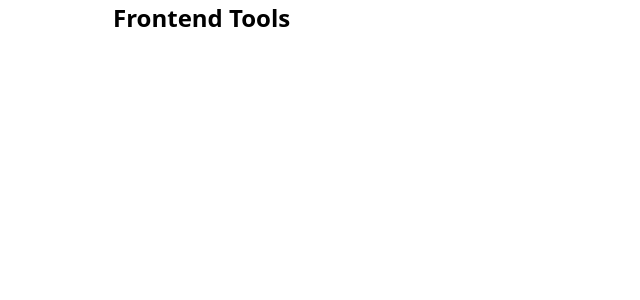
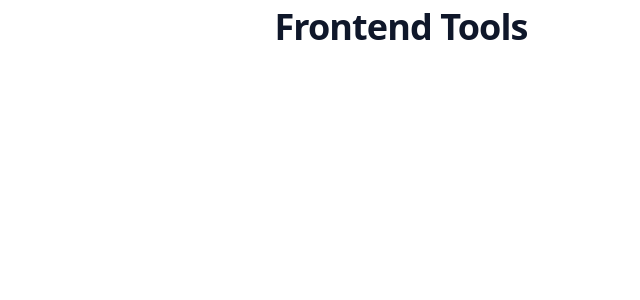
Before and after one commit to faustinozanetto/frontend-tools, a Next.js app: page / in a window 1280 px wide. Shown: the top 300 px of the page, without its empty margins (239-879 px from the left). Built offline with nearby package versions, Linux system fonts and the light colour scheme.

Commit message:
Modified layout and added document page file.

```diff
--- a/src/modules/layout/components/layout.tsx
+++ b/src/modules/layout/components/layout.tsx
@@ -12,11 +12,11 @@ const Layout: React.FC<ILayoutProps> = (props) => {
   const { children, headProps } = props;
 
   return (
-    <div className="flex flex-col min-h-screen overflow-hidden subpixel-antialiased transition-all">
+    <div className="absolute z-20 top-0 inset-x-0 flex justify-center overflow-hidden">
       {/* SEO Head */}
       <LayoutHead {...headProps} />
 
-      <main className="max-w-xl mx-auto w-full">
+      <main className="max-w-8xl mx-auto px-4 sm:px-6 md:px-8">
         {/* Children */}
         {children}
       </main>
--- /dev/null
+++ b/src/pages/_document.tsx
@@ -0,0 +1,17 @@
+import Document, { Head, Html, Main, NextScript } from 'next/document';
+
+class MyDocument extends Document {
+  render() {
+    return (
+      <Html lang="en" className="scroll-smooth">
+        <Head />
+        <body className="antialiased text-slate-500 dark:text-slate-400 bg-white dark:bg-slate-900">
+          <Main />
+          <NextScript />
+        </body>
+      </Html>
+    );
+  }
+}
+
+export default MyDocument;
--- a/src/pages/index.tsx
+++ b/src/pages/index.tsx
@@ -7,7 +7,9 @@ const HomePage: React.FC = () => {
         title: 'Home | Frontend Tools',
       }}
     >
-      <h1 className="font-sans text-2xl font-bold">Frontend Tools</h1>
+      <h1 className="text-3xl sm:text-4xl font-extrabold text-slate-900 tracking-tight dark:text-slate-200">
+        Frontend Tools
+      </h1>
     </Layout>
   );
 };
--- a/tailwind.config.js
+++ b/tailwind.config.js
@@ -1,14 +1,26 @@
+const defaultTheme = require('tailwindcss/defaultTheme');
+
 /** @type {import('tailwindcss').Config} */
 module.exports = {
+  darkMode: 'class',
   content: ['./src/modules/**/*.{js,jsx,ts,tsx}', './src/pages/**/*.{js,jsx,ts,tsx}'],
   theme: {
     extend: {
+      fontFamily: {
+        sans: ['Inter var', ...defaultTheme.fontFamily.sans],
+        mono: ['Fira Code VF', ...defaultTheme.fontFamily.mono],
+        source: ['Source Sans Pro', ...defaultTheme.fontFamily.sans],
+        'ubuntu-mono': ['Ubuntu Mono', ...defaultTheme.fontFamily.mono],
+      },
       screens: {
         xs: '320px',
         sm: '640px',
         md: '768px',
         lg: '1024px',
         xl: '1280px',
+      },
+      maxWidth: {
+        '8xl': '90rem',
       },
       fontSize: {
         xs: '.75rem',
```
Also changed, not shown: 1 other file (tests, documents, lock files or other folders).
